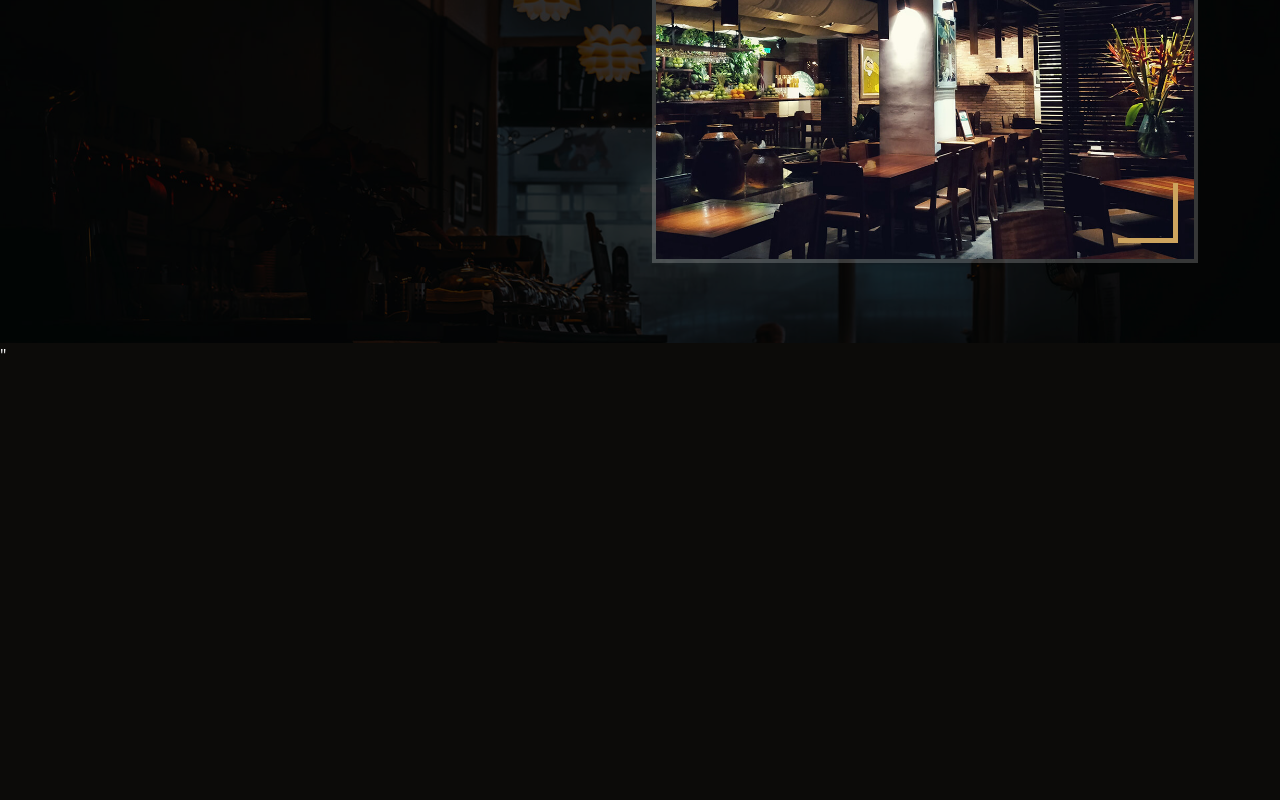
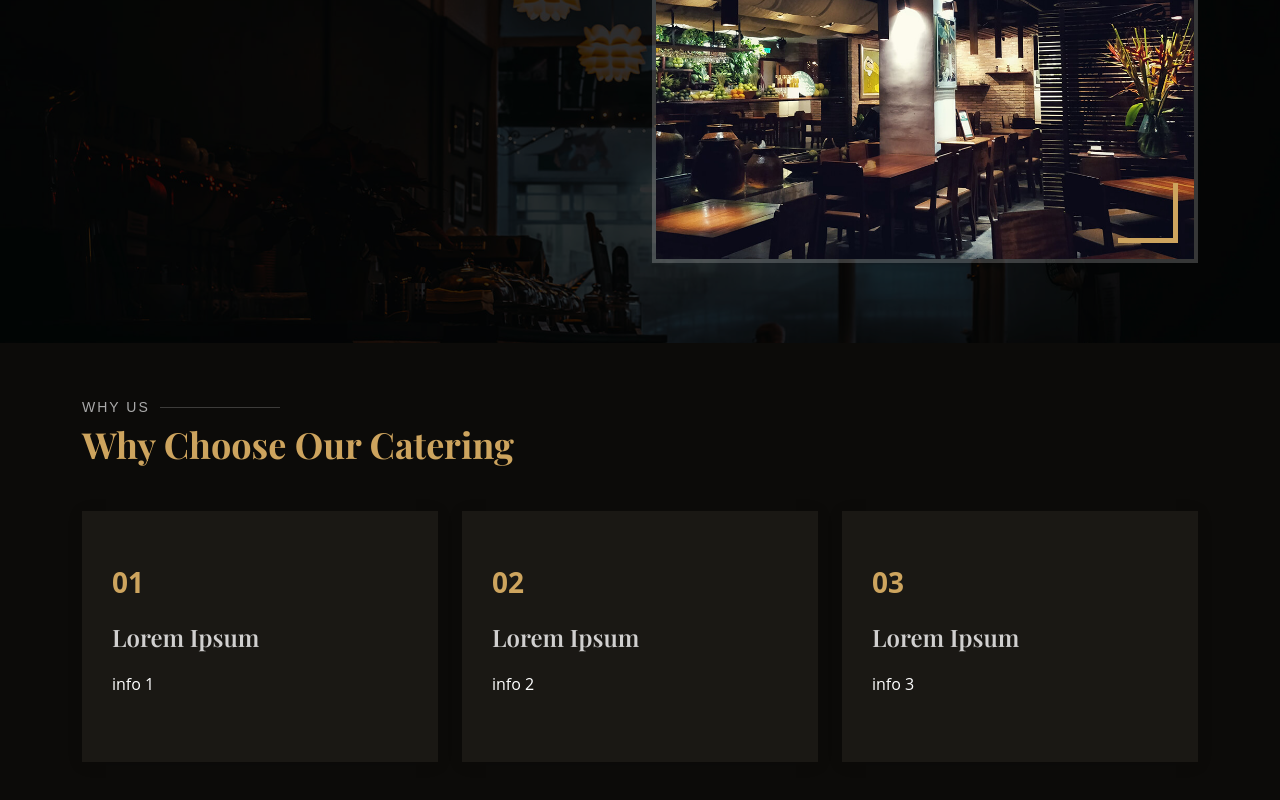
Before and after one commit to aTh1ef/catering, a Next.js app: page / in a window 1280 px wide. Shown: the part 1025-1825 px from the top of the page. Before the commit the page ends 1392 px from the top, so only its background shows below. Built offline with nearby package versions, Linux system fonts and the light colour scheme.

Commit message:
created why us page

```diff
--- /dev/null
+++ b/src/app/api/whyus/route.ts
@@ -0,0 +1,5 @@
+import{ whyUs } from '../../data/data';
+
+export async function GET() {
+    return Response.json(whyUs);
+}
--- /dev/null
+++ b/src/app/components/SectionTitle.tsx
@@ -0,0 +1,18 @@
+import React from 'react';
+import './sectionTitle.css';
+
+export default function SectionTitle({
+    title,
+    subtitle,
+}:{
+    title: string;
+    subtitle: string;
+}) {
+  return (
+    <div className="section-title">
+        <h2>{title}</h2>
+        <p>{subtitle}</p>
+    </div>
+  );
+
+}
--- /dev/null
+++ b/src/app/components/WhyUsCard.tsx
@@ -0,0 +1,19 @@
+import React from 'react';
+
+function WhyUsCard({
+    item,
+}:{
+    item: {id: number; title: string; content: string};
+}) {
+  return (
+    <div className="col-lg-4 mt-4 mt-lg-0">
+        <div className="box" data-aos="zoom-in" data-aos-delay="200">
+            <span>0{item.id}</span>
+            <h4>{item.title}</h4>
+            <p>{item.content}</p>
+        </div>
+         </div>
+  );
+}
+
+export default WhyUsCard;
--- /dev/null
+++ b/src/app/components/sectionTitle.css
@@ -0,0 +1,33 @@
+.section-title {
+    padding-bottom: 40px;
+}
+
+.section-title h2{
+    font-size: 14px;
+    font-weight: 500;
+    padding: 0;
+    line-height: 1px;
+    margin: 0 0 5px 0;
+    letter-spacing: 2px;
+    text-transform: uppercase;
+    color: #aaaaaa;
+    font-family: 'Poppins', sans-serif;
+}
+
+.section-title h2::after{
+    content: '';
+    width: 120px;
+    height: 1px;
+    display: inline-block;
+    background: rgba(255, 255, 255, 0.2);
+    margin: 4px 10px;
+}
+
+.section-title p{
+    margin: 0;
+    margin: 0;
+    font-size: 36px;
+    font-weight: 700;
+    font-family: 'Playfair Display', serif;
+    color: #cda45e;
+}
--- a/src/app/data/data.ts
+++ b/src/app/data/data.ts
@@ -1,3 +1,5 @@
+import { title } from "process";
+
 export interface NavItem {
     id: number;
     name: string;
@@ -14,3 +16,22 @@
     { id: 6, name: 'Chefs', target: 'chefs', active: false },
     { id: 7, name: 'Gallery', target: 'gallery', active: false },
 ];
+
+export const whyUs=[
+    {
+    id: 1,
+    title:'Lorem Ipsum',
+    content: `info 1`,
+    },
+    {
+        id: 2,
+        title:'Lorem Ipsum',
+        content: `info 2`,
+        },
+        {
+            id: 3,
+            title:'Lorem Ipsum',
+            content: `info 3`,
+            },
+
+];
--- a/src/app/page.tsx
+++ b/src/app/page.tsx
@@ -1,6 +1,7 @@
 import React from 'react';
 import Hero from './sections/Hero';
 import About from './sections/About';
+import WhyUs from './sections/WhyUs';
 
 export default function Home() {
   return (
@@ -8,6 +9,7 @@
     <Hero/>
     <main id="main">
       <About />
+      <WhyUs/>
     </main>
     </>
   );
--- /dev/null
+++ b/src/app/sections/WhyUs.tsx
@@ -0,0 +1,30 @@
+import React from 'react';
+import './whyUs.css';
+import WhyUsCard from '../components/WhyUsCard';
+import SectionTitle from '../components/SectionTitle';
+
+async function getWhyUsData() {
+    const res = await fetch ('http://localhost:3000/api/whyus');
+    return res.json();
+}
+
+export default async function WhyUs() {
+    const items: [] = await getWhyUsData();
+
+  return (
+    <section id="why-us" className="why-us">
+        <div className="container">
+            <SectionTitle title="why us" subtitle="Why Choose Our Catering"/>
+            <div className="row">
+                {items &&
+                items.length > 0 &&
+                items.map(
+                    (item: { id: number; title: string; content: string}) => (
+                        <WhyUsCard key={item.id} item={item} />
+                    )
+                )}
+            </div>
+        </div>
+    </section>
+  );
+}
--- /dev/null
+++ b/src/app/sections/whyUs.css
@@ -0,0 +1,43 @@
+/*-------------------------------------
+#Why Us
+--------------------------------------*/
+.why-us .box{
+    padding: 50px 30px;
+    box-shadow: 0px 2px 15px rgba(0, 0, 0, 0.1);
+    transition: all ease-in-out 0.3s;
+    background: #1a1814;
+}
+
+.why-us .box span{
+    display: block;
+    font-size: 28px;
+    font-weight: 700;
+    color: #cda45e;
+}
+
+.why-us .box h4{
+    font-size: 24px;
+    font-weight: 600;
+    padding: 0;
+    margin: 20px 0;
+    color: rgba(255, 255, 255, 0.8);
+}
+
+.why-us.box p{
+    color: #aaaaaa;
+    font-size: 15px;
+    margin: 0;
+    padding: 0;
+}
+
+.why-us .box:hover{
+    background: #cda45e;
+    padding: 30px 30px 70px 30px;
+    box-shadow: 10px 15px 30px rgba(0, 0, 0, 0.18);
+}
+
+.why-us .box:hover span,
+.why-us .box:hover h4,
+.why-us .box:hover p{
+    color: #fff;
+}
```
